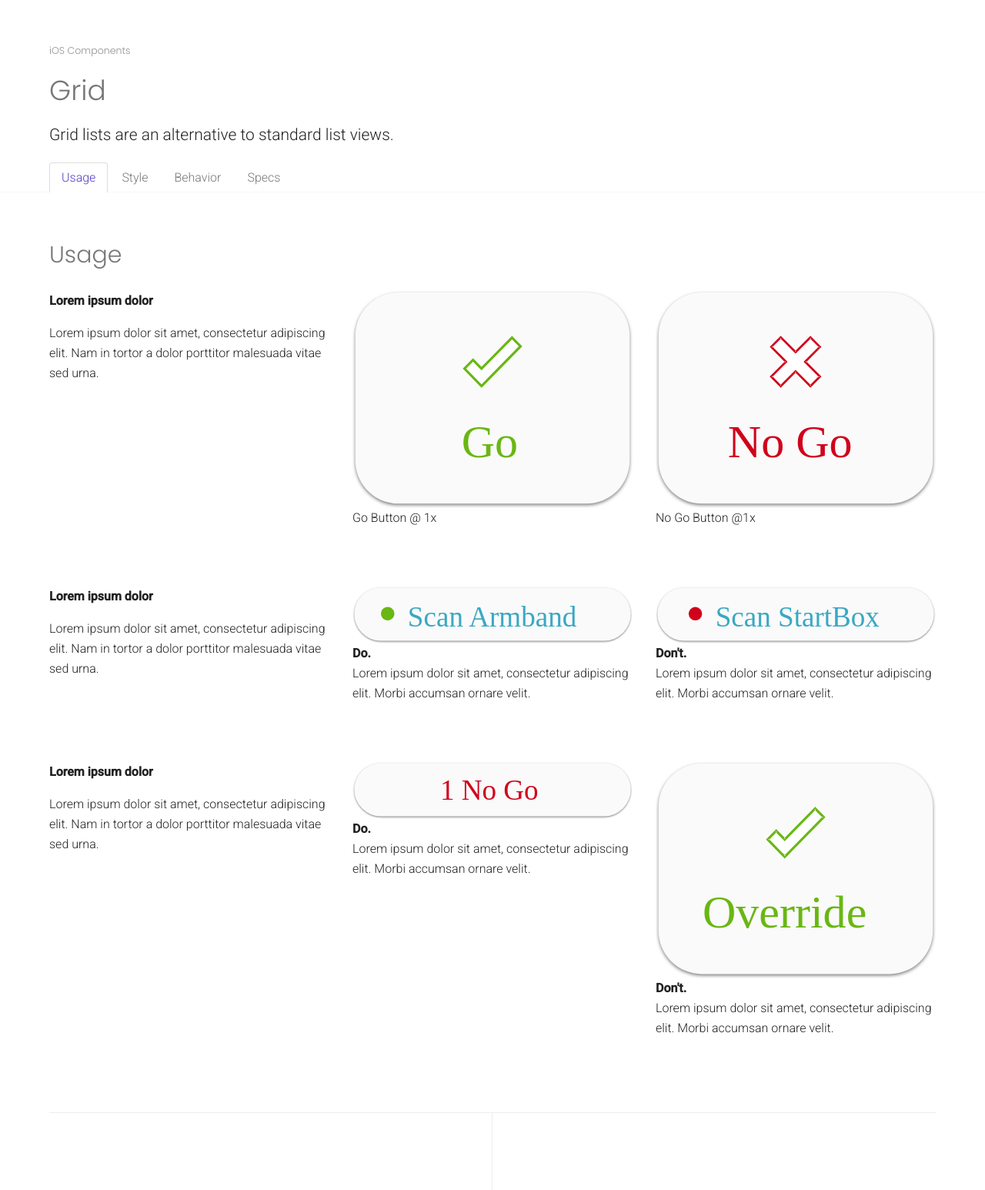
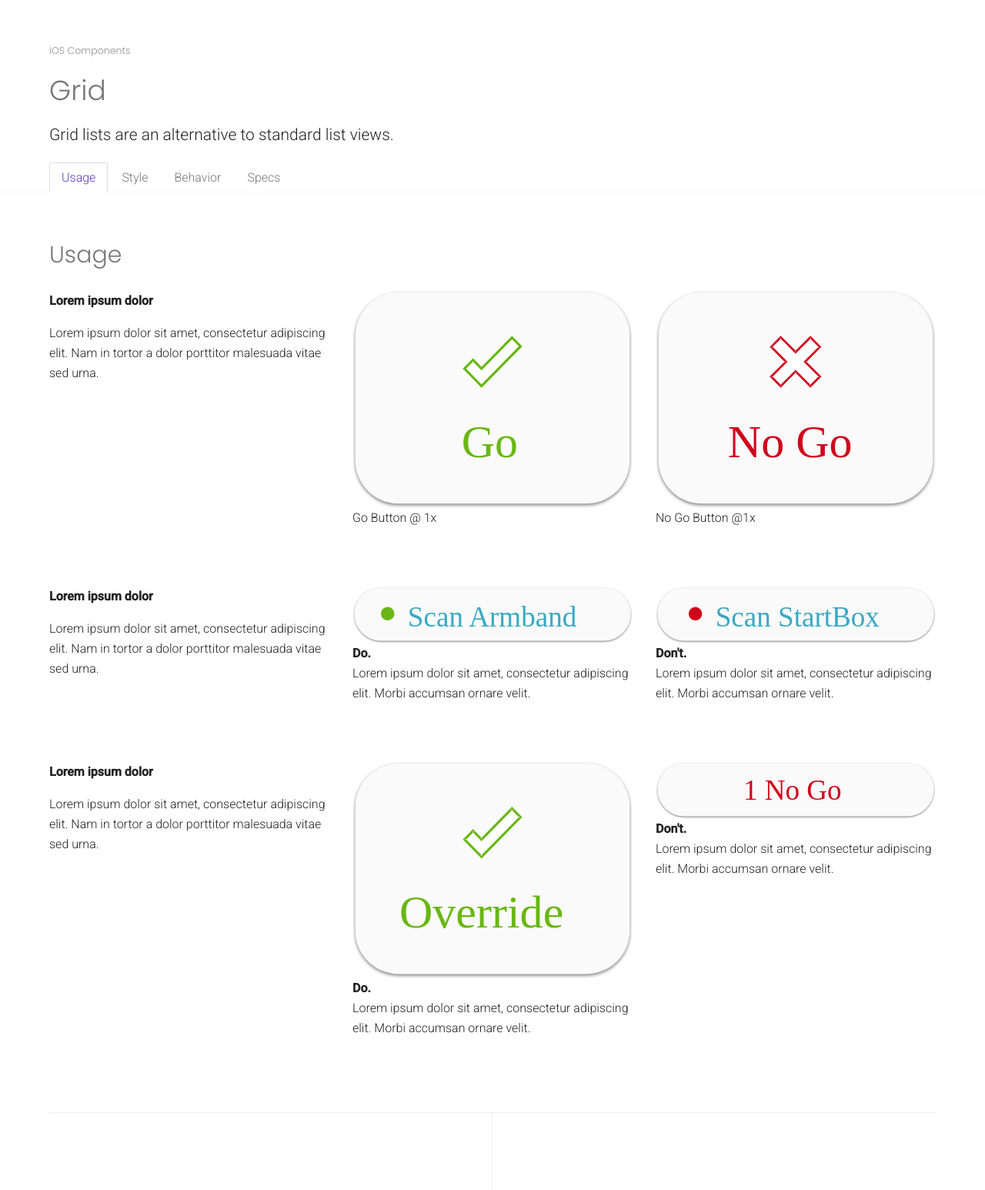
Before and after one commit to kendallsj/startbox, a Jekyll site: the page built from guidelines/ios/grid.html, in a window 1280 px wide. Shown: the whole page at 77% size. Built offline with Jekyll 4.4.1, drawn with Linux system fonts in a browser that asks for light colours; Markdown is read by kramdown in place of the engine named in the settings.

Commit message:
Update temp_tab_usage.html

```diff
--- a/_includes/examples/ios/temp_tab_usage.html
+++ b/_includes/examples/ios/temp_tab_usage.html
@@ -38,12 +38,12 @@
         <p>Lorem ipsum dolor sit amet, consectetur adipiscing elit. Nam in tortor a dolor porttitor malesuada vitae sed urna.</p>
     </div>
     <div class="col-4">
-        <img src="{{site.baseurl}}/img/BTN_No_Go_LIst.svg" class="block blank">
+        <img src="{{site.baseurl}}/img/BTN_Override.svg" class="block blank">
         <p class="img-comment"> <strong class="block teal"><span class="fui-check"></span> Do.</strong> Lorem ipsum dolor sit amet, consectetur adipiscing elit. Morbi accumsan ornare velit.</p>
     </div>
 
     <div class="col-4">
-        <img src="{{site.baseurl}}/img/BTN_Override.svg" class="block blank">
+        <img src="{{site.baseurl}}/img/BTN_No_Go_LIst.svg" class="block blank">
         <p class="img-comment"> <strong class="block warmth"><span class="fui-cross"></span> Don't.</strong> Lorem ipsum dolor sit amet, consectetur adipiscing elit. Morbi accumsan ornare velit.</p>
     </div>
   </div>
```
